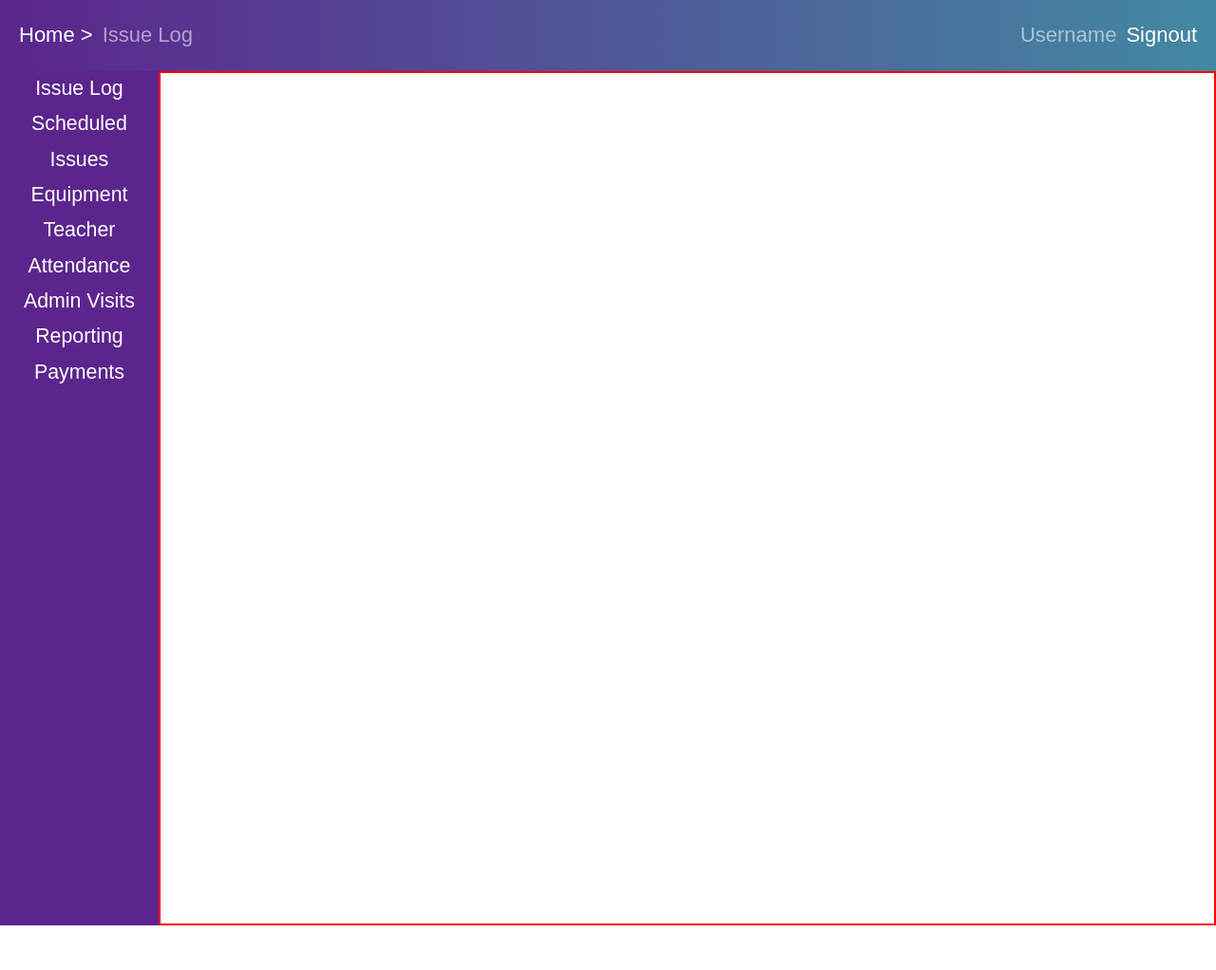
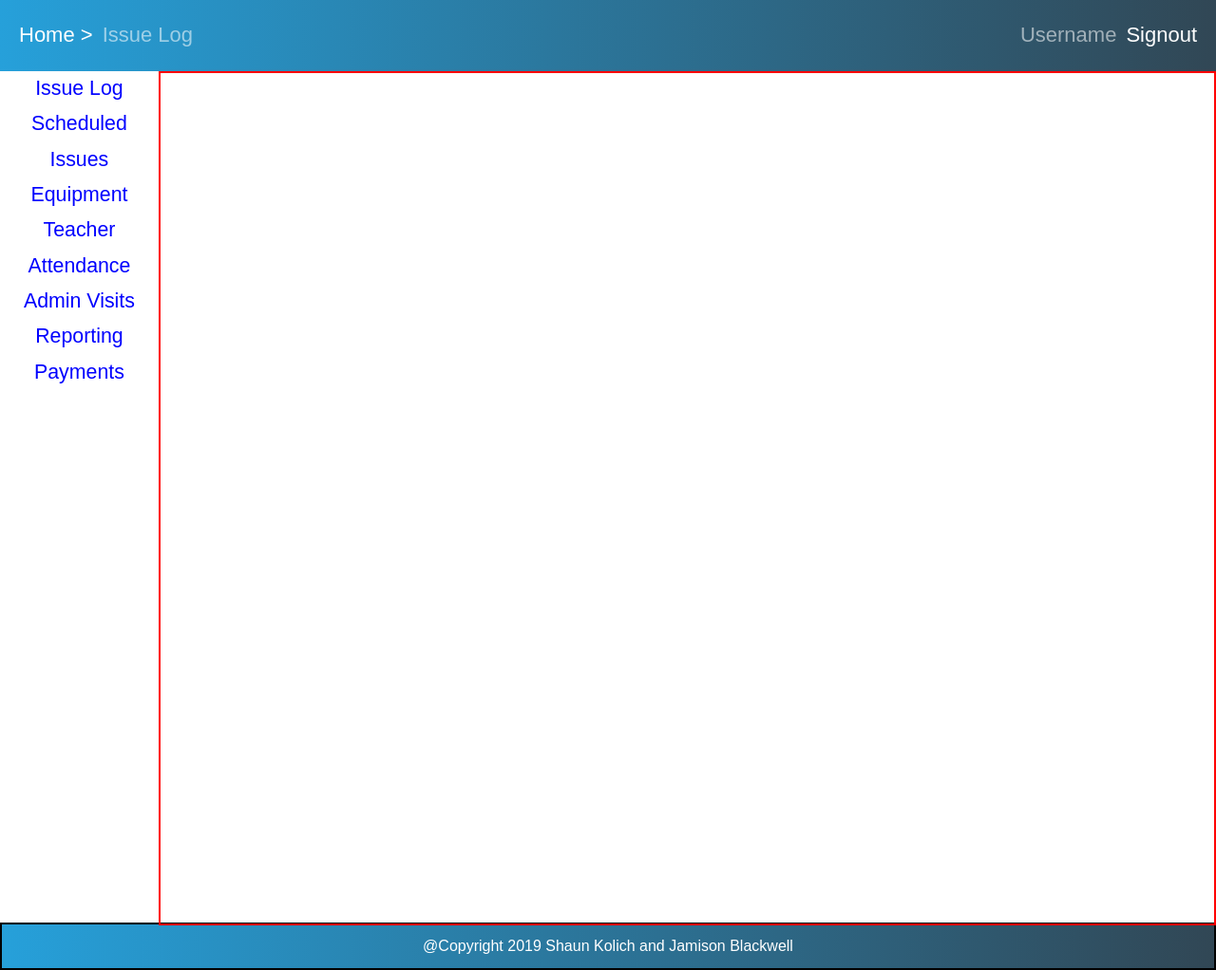
Before and after one commit to buildweek-marketingproject/marketing_pages, a plain HTML site: page issues.html in a window 1280 px wide. Shown: the whole page at 95% size. Before the commit the page ends 980 px from the top, so only its background shows below. Drawn offline with Linux system fonts and the light colour scheme.

Commit message:
Created a footer played around with color

```diff
--- a/issues.html
+++ b/issues.html
@@ -28,7 +28,7 @@
                 <a href="#">Home ></a><span> Issue Log </span>
             </section>
             <section class="signout_container">
-                <span class="user_id"> Username  </span><a href="#"> Signout</a>
+                <span class="user_id"> Username </span><a href="#"> Signout</a>
             </section>
 
         </section>
@@ -52,5 +52,8 @@
         </div>
     </div>
 </body>
+<footer>
+    <span>@Copyright 2019 Shaun Kolich and Jamison Blackwell</span>
+</footer>
 
 </html>
--- a/less/dashboard.less
+++ b/less/dashboard.less
@@ -148,7 +148,7 @@ textarea {
 
 .main_container {
     width: 100%;
-    height: 980px;
+    height: 972px;
     // border: 2px solid red;
 
     .top_container {
@@ -156,12 +156,15 @@ textarea {
         height: 75px;
         // border: 2px solid blue;
         display: flex;
-        background: #5C258D;
+        background: #314755;
         /* fallback for old browsers */
-        background: -webkit-linear-gradient(to left, #5C258D, #4389A2);
+        background: -webkit-linear-gradient(to right, #26a0da, #314755);
         /* Chrome 10-25, Safari 5.1-6 */
-        background: linear-gradient(to left, #4389A2, #5C258D);
+        background: linear-gradient(to right, #26a0da, #314755);
         /* W3C, IE 10+/ Edge, Firefox 16+, Chrome 26+, Opera 12+, Safari 7+ */
+
+
+
 
 
         .navigation_container {
@@ -211,13 +214,13 @@ textarea {
 
         .side_navigation {
             width: 15%;
-            height: 900px;
+            height: 800px;
             // border: 2px solid blue;
-            background-color: #5C258D;
+            background-color: white;
 
             li {
                 text-align: center;
-                color: white;
+                color: blue;
                 font-size: 16pt;
             }
         }
@@ -232,3 +235,24 @@ textarea {
 
 
 }
+
+footer {
+    width: 100%;
+    height: 50px;
+    border: 2px solid black;
+    display: flex;
+    justify-content: center;
+    align-items: center;
+    background: #314755;
+    /* fallback for old browsers */
+    background: -webkit-linear-gradient(to right, #26a0da, #314755);
+    /* Chrome 10-25, Safari 5.1-6 */
+    background: linear-gradient(to right, #26a0da, #314755);
+    /* W3C, IE 10+/ Edge, Firefox 16+, Chrome 26+, Opera 12+, Safari 7+ */
+
+    span {
+        color: white;
+        font-size: 12pt;
+
+    }
+}
```
Also changed, not shown: less/dashboard.css.
